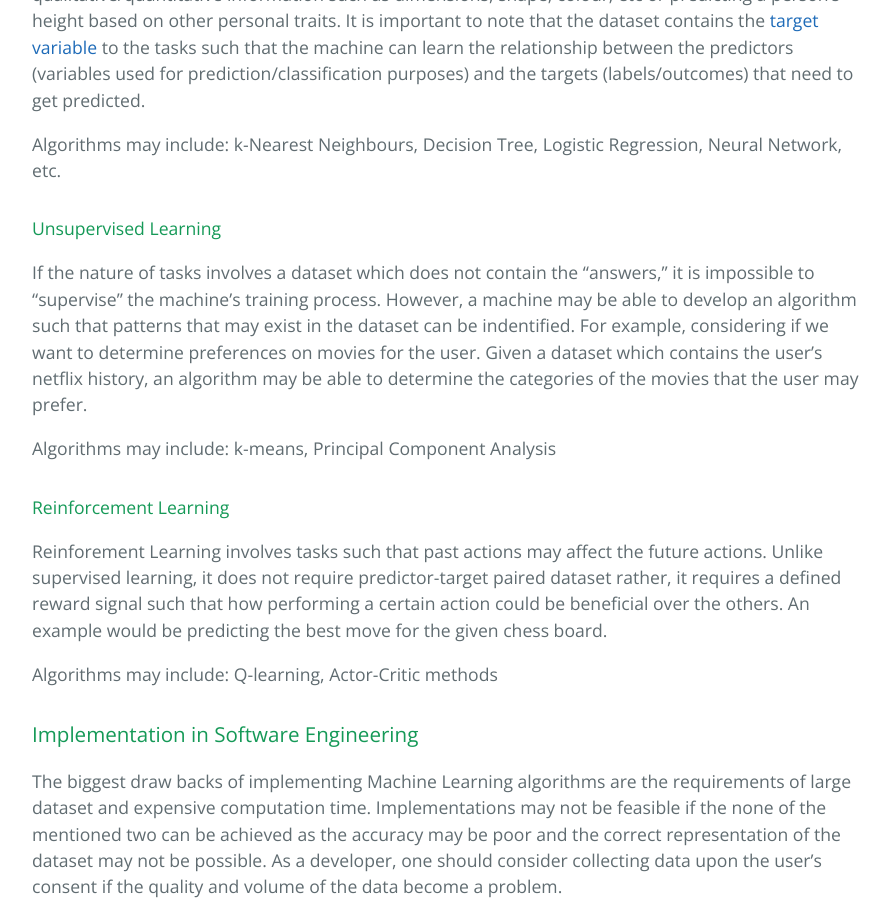
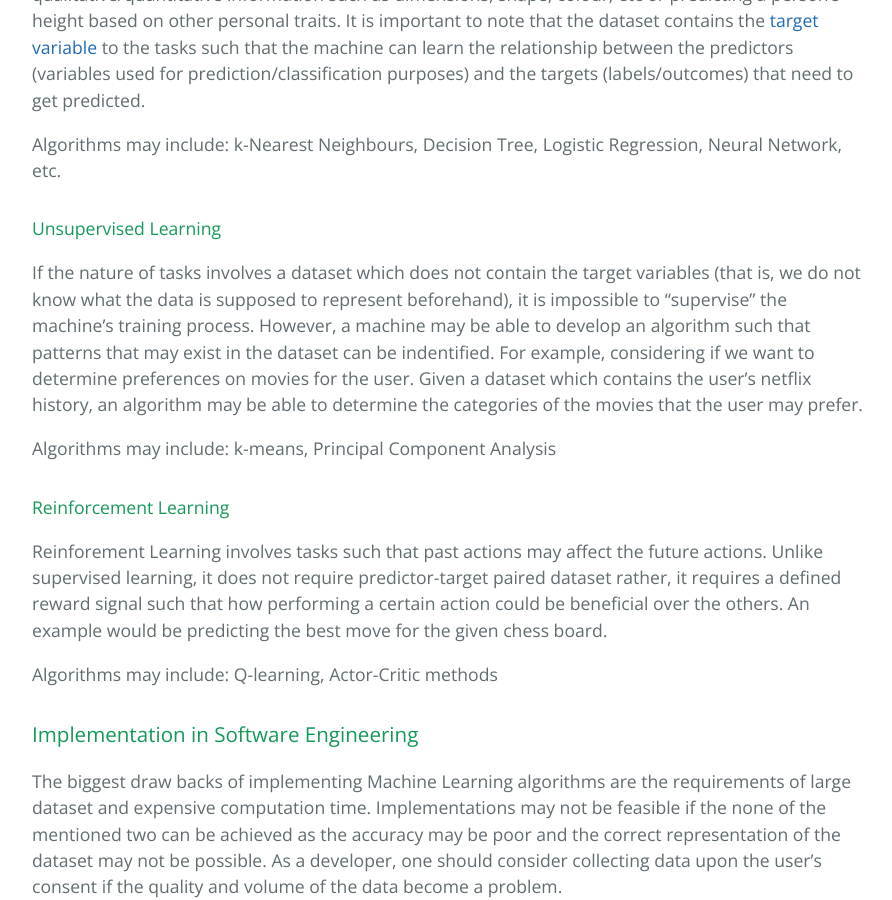
Before and after one commit to learning-software-engineering/learning-software-engineering.github.io, a Jekyll site: the page built from Topics/Machine_Learning/Understanding Machine Learning.md, in a window 1280 px wide and 900 px high, scrolled down 2069 px. Shown: the whole window, without its empty margins (192-1084 px from the left). Built offline with Jekyll 4.4.1, drawn with Linux system fonts in a browser that asks for light colours; our own code applies the rules of GitHub Pages for plain Markdown files.

Commit message:
minor change made for unsupervised learning explanation

```diff
--- a/Topics/Machine_Learning/Understanding Machine Learning.md
+++ b/Topics/Machine_Learning/Understanding Machine Learning.md
@@ -24,7 +24,7 @@ Algorithms may include: k-Nearest Neighbours, Decision Tree, Logistic Regression
 
 #### Unsupervised Learning
 
-If the nature of tasks involves a dataset which does not contain the "answers," it is impossible to "supervise" the machine's training process. However, a machine may be able to develop an algorithm such that patterns that may exist in the dataset can be indentified. For example, considering if we want to determine preferences on movies for the user. Given a dataset which contains the user's netflix history, an algorithm may be able to determine the categories of the movies that the user may prefer.
+If the nature of tasks involves a dataset which does not contain the target variables (that is, we do not know what the data is supposed to represent beforehand), it is impossible to "supervise" the machine's training process. However, a machine may be able to develop an algorithm such that patterns that may exist in the dataset can be indentified. For example, considering if we want to determine preferences on movies for the user. Given a dataset which contains the user's netflix history, an algorithm may be able to determine the categories of the movies that the user may prefer.
 
 Algorithms may include: k-means, Principal Component Analysis
 
```
